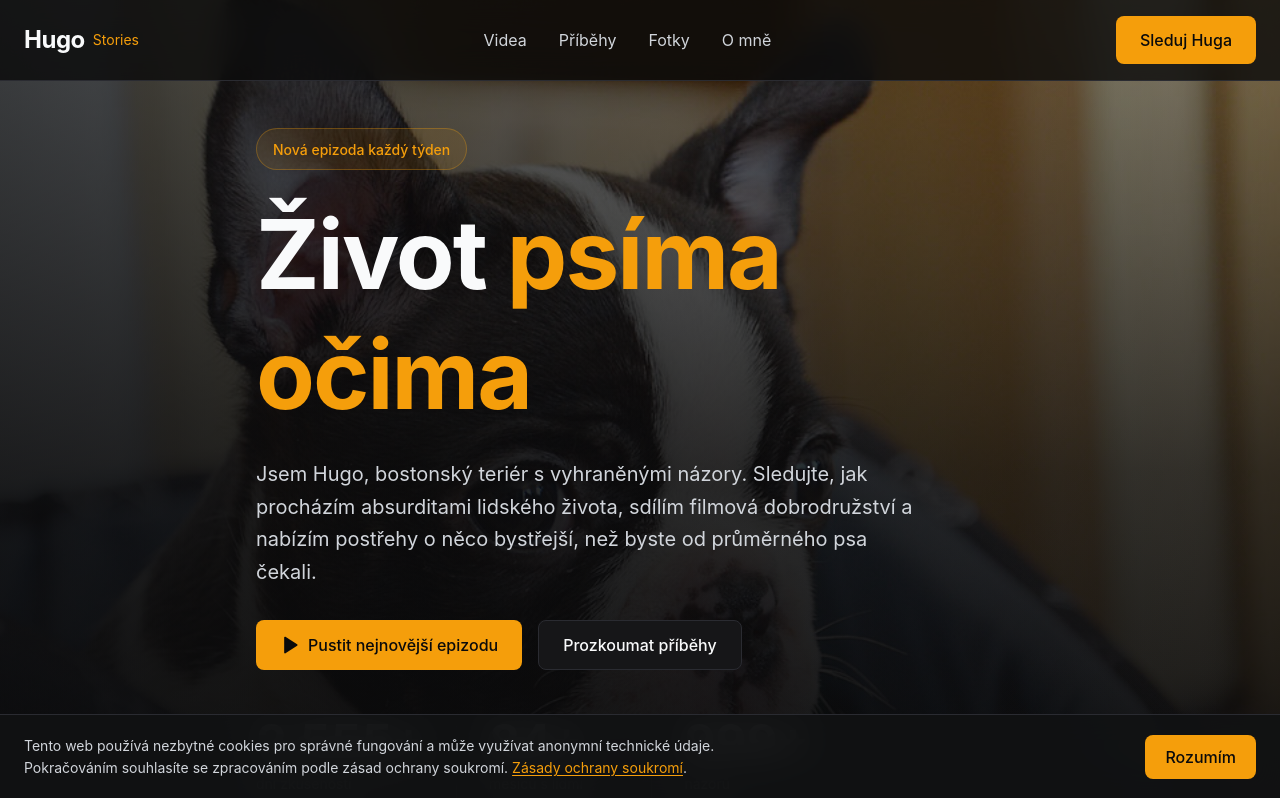
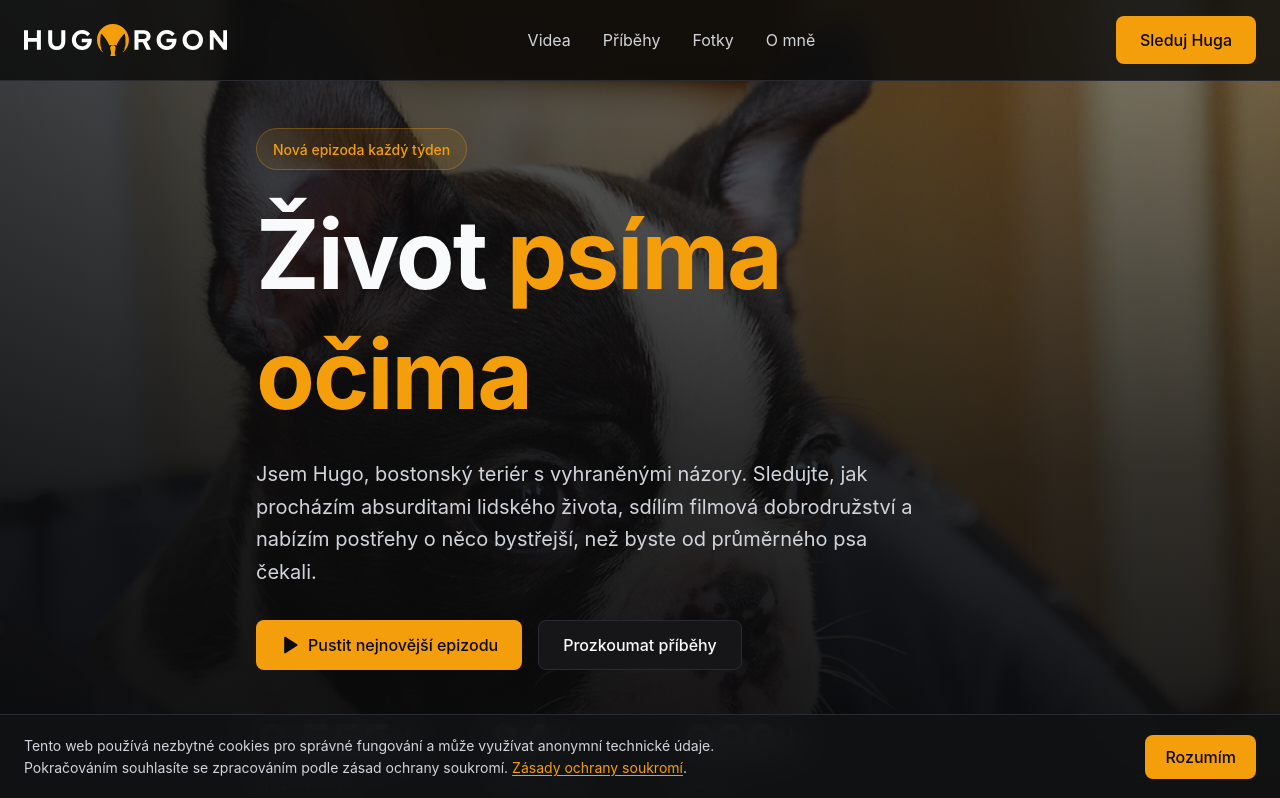
Before and after one commit to Hugorgon/hugo-web, a React (Vite) app: page / in a window 1280 px wide. Shown: the top 798 px of the page. Built offline with nearby package versions, Linux system fonts and the light colour scheme.

Commit message:
feat(branding): replace text logo with SVG logo

```diff
--- a/src/app/components/Footer.tsx
+++ b/src/app/components/Footer.tsx
@@ -70,8 +70,11 @@ export function Footer() {
               className="flex items-center gap-2 mb-4"
               aria-label={`${site.brand.name} ${site.brand.suffix} ${UI.nav.homeAriaSuffix}`}
             >
-              <h2 className="text-2xl font-bold text-[#F9FAFB]">{site.brand.name}</h2>
-              <span className="text-[#F59E0B] text-sm">{site.brand.suffix}</span>
+              <img
+                src="/logo-hugo-white.svg"
+                alt="Hugorgon"
+                className="h-8 w-auto"
+              />
             </Link>
             <p className="text-[#9CA3AF] text-sm leading-relaxed">
               {site.description}
--- a/src/app/components/Navbar.tsx
+++ b/src/app/components/Navbar.tsx
@@ -80,8 +80,11 @@ export function Navbar() {
             className="flex items-center gap-2 rounded-md"
             aria-label={`${site.brand.name} ${site.brand.suffix} ${UI.nav.homeAriaSuffix}`}
           >
-            <h1 className="text-2xl font-bold text-[#F9FAFB]">{site.brand.name}</h1>
-            <span className="text-[#F59E0B] text-sm">{site.brand.suffix}</span>
+            <img
+              src="/logo-hugo-white.svg"
+              alt="Hugorgon"
+              className="h-8 w-auto"
+            />
           </Link>
 
           <div className="hidden md:flex items-center gap-8">
```
Also changed, not shown: public/logo-hugo-white.svg (added).
